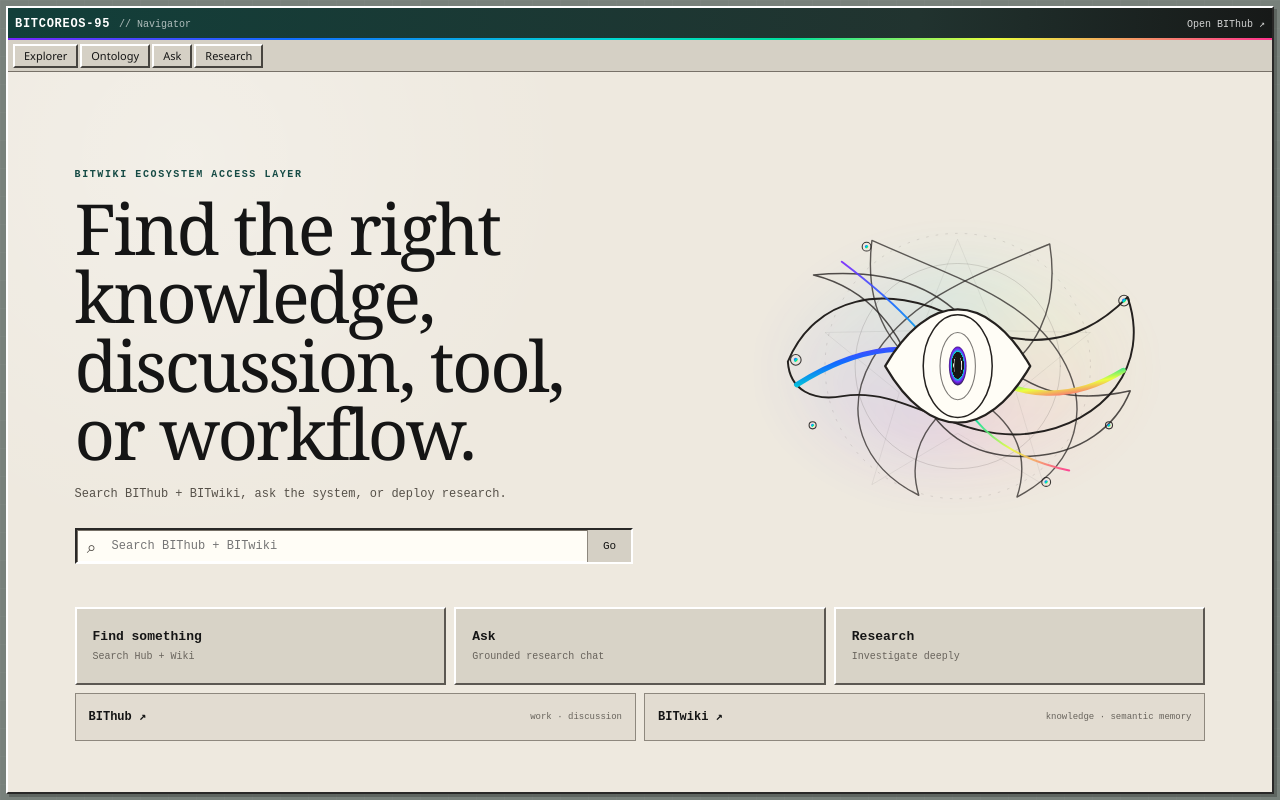
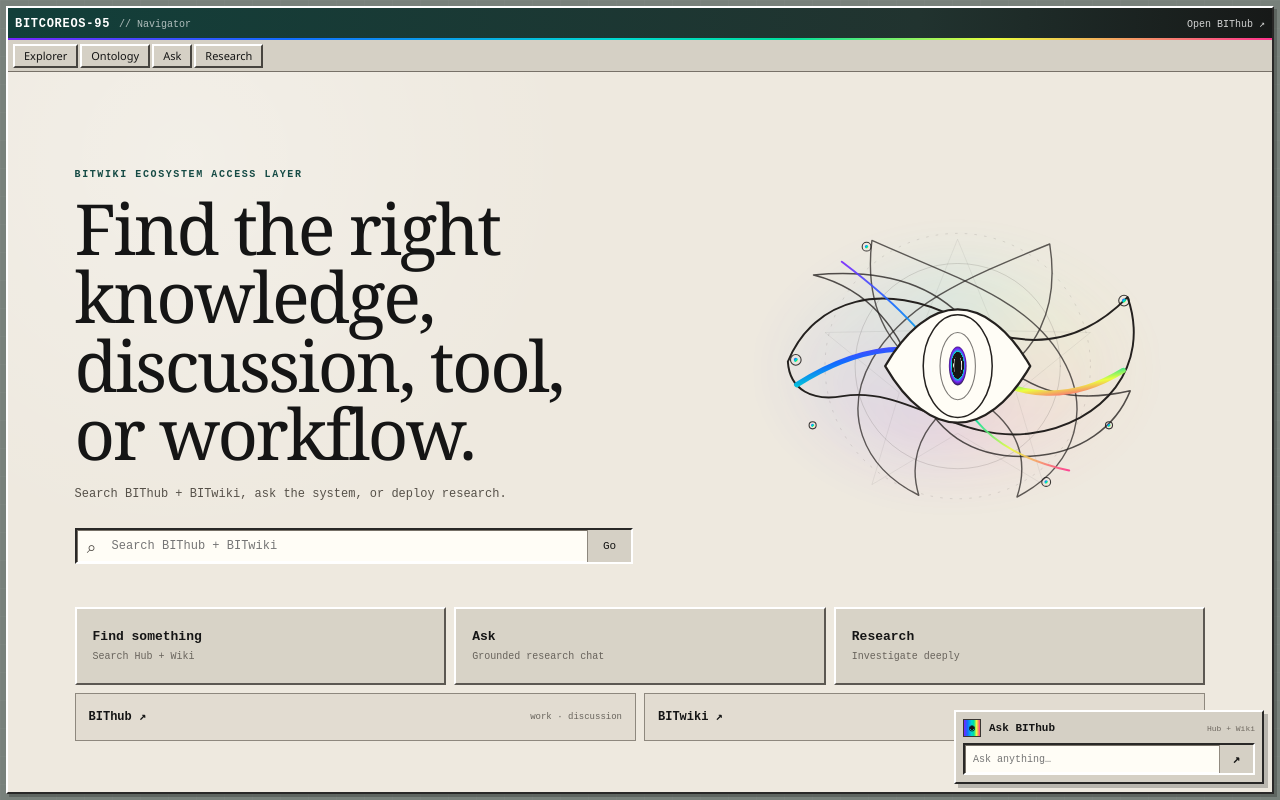
Before and after one commit to bitwikiorg/bitcoreos-95, a Next.js app: page / in a window 1280 px wide. Built offline with nearby package versions, Linux system fonts and the light colour scheme; no server answers.

Commit message:
fix: restore corner chat and remove command palette code

```diff
--- /dev/null
+++ b/app/corner-chat.css
@@ -0,0 +1,72 @@
+.corner-chat {
+  position: fixed;
+  right: 16px;
+  bottom: 16px;
+  z-index: 80;
+  width: min(310px, calc(100vw - 24px));
+  padding: 7px;
+  background: var(--chrome);
+  box-shadow: 4px 4px 0 rgba(0,0,0,.22);
+}
+
+.corner-chat-head {
+  display: grid;
+  grid-template-columns: 20px auto 1fr;
+  align-items: center;
+  gap: 6px;
+  margin-bottom: 6px;
+  font: 10px var(--mono);
+}
+
+.corner-chat-head b { font-size: 11px; }
+.corner-chat-head small {
+  justify-self: end;
+  color: #6f6961;
+  font-size: 8px;
+}
+
+.corner-chat-mark {
+  width: 18px;
+  height: 18px;
+  display: grid;
+  place-items: center;
+  border: 1px solid #393633;
+  background:
+    radial-gradient(circle at center, #151515 0 16%, transparent 17%),
+    var(--spectral);
+  color: #151515;
+  font-weight: 700;
+}
+
+.corner-chat-row {
+  display: grid;
+  grid-template-columns: minmax(0,1fr) 34px;
+  min-height: 32px;
+  background: #fffdf6;
+}
+
+.corner-chat-row input {
+  min-width: 0;
+  border: 0;
+  outline: 0;
+  padding: 7px 8px;
+  background: transparent;
+  font: 10px var(--mono);
+}
+
+.corner-chat-row button {
+  border: 0;
+  border-left: 1px solid #918a80;
+  background: var(--chrome);
+  font: 700 13px var(--mono);
+}
+
+.corner-chat-row button:hover { background: #e8e3d9; }
+
+@media (max-width: 620px) {
+  .corner-chat {
+    right: 8px;
+    bottom: 8px;
+    width: min(280px, calc(100vw - 16px));
+  }
+}
--- a/app/globals.css
+++ b/app/globals.css
@@ -78,7 +78,6 @@ button { cursor: pointer; }
 .os-tabstrip > button:active, .os-tabstrip > button[data-active="true"] { border-color:#47443f #fff #fff #47443f; background:var(--paper-low); }
 .os-tabstrip > button[data-active="true"]::before { content:""; position:absolute; left:3px; right:3px; top:-2px; height:2px; background:var(--spectral); }
 .os-tab-spacer { flex:1; }
-.command-trigger kbd { font:9px var(--mono); opacity:.55; border:1px solid #817b72; padding:1px 3px; background:#eeeae1; }
 .identity-cluster { display:flex; gap:2px; }
 .identity-button { font-weight:600; }
 .identity-off { display:flex; align-items:center; padding:0 9px; color:#5d5952; font-size:11px; }
@@ -296,24 +295,6 @@ button { cursor: pointer; }
 .packet-list li { margin-bottom:5px; font-size:10px; line-height:1.35; }
 .research-evidence .mini-title { margin-bottom:7px; }
 
-/* Command palette */
-.command-backdrop { position:fixed; inset:0; z-index:5000; display:grid; place-items:start center; padding-top:15vh; background:rgba(12,12,11,.3); backdrop-filter:blur(2px); }
-.command-palette { width:min(720px,calc(100vw - 24px)); padding:8px; background:var(--chrome); box-shadow:8px 8px 0 rgba(0,0,0,.36); }
-.command-line { margin-top:7px; display:grid; grid-template-columns:46px 1fr; align-items:center; background:#111; color:#e8e6dd; }
-.command-line span { padding:8px; font:700 11px var(--mono); color:var(--cyan); }
-.command-line input { border:0; outline:none; background:#111; color:#fff; padding:9px 4px; font-family:var(--mono); }
-.command-help { display:flex; flex-wrap:wrap; gap:14px; padding:7px 3px 0; color:#666057; font:9px var(--mono); }
-
-/* Ophanim helper */
-.ophanim-dock { position:fixed; right:18px; bottom:32px; z-index:4000; display:flex; flex-direction:column; align-items:flex-end; gap:7px; }
-.ophanim-button { width:62px; height:62px; padding:4px; background:#e5dfd4; border:2px solid; border-color:#fff #333 #333 #fff; box-shadow:4px 4px 0 rgba(0,0,0,.25); }
-.ophanim-button:hover { background:#fff; }
-.ophanim-button svg { width:100%; height:100%; }
-.ophanim-popover { width:280px; padding:9px; background:var(--paper-hi); box-shadow:5px 5px 0 rgba(0,0,0,.23); }
-.ophanim-popover strong { display:block; margin:7px 0 3px; font-size:12px; }
-.ophanim-popover p { margin:0 0 8px; color:#655f57; font-size:10px; line-height:1.35; }
-.ophanim-actions { display:flex; gap:4px; }
-
 @media (max-width: 1180px) {
   .cockpit-grid { grid-template-columns:1fr 245px; }
   .cockpit-intro { grid-template-columns:1fr; }
@@ -329,7 +310,6 @@ button { cursor: pointer; }
   .os-window { min-height:calc(100vh - 6px); grid-template-rows:31px auto 31px minmax(0,1fr) 24px; }
   .os-tabstrip { flex-wrap:wrap; }
   .os-tab-spacer { display:none; }
-  .command-trigger { margin-left:auto; }
   .cockpit-grid,.explorer-shell,.ontology-workspace,.chat-workspace,.research-workspace { height:auto; min-height:calc(100vh - 130px); grid-template-columns:1fr; overflow:visible; }
   .cockpit-rail { display:grid; grid-template-columns:repeat(3,1fr); overflow:visible; }
   .dual-feed { grid-template-columns:1fr; }
@@ -339,7 +319,7 @@ button { cursor: pointer; }
 }
 
 @media (max-width: 620px) {
-  .os-brand span:last-child,.title-divider,.profile-signal,.context-actions a,.command-trigger kbd { display:none; }
+  .os-brand span:last-child,.title-divider,.profile-signal,.context-actions a { display:none; }
   .os-tabstrip > button { padding:3px 6px; font-size:10px; }
   .identity-cluster button { display:none; }
   .cockpit-rail { grid-template-columns:1fr; }
--- a/app/layout.tsx
+++ b/app/layout.tsx
@@ -2,6 +2,7 @@ import type { Metadata } from 'next';
 import './globals.css';
 import 'reactflow/dist/style.css';
 import './simplify.css';
+import './corner-chat.css';
 
 export const metadata: Metadata = {
   title: 'BITCOREOS-95',
--- /dev/null
+++ b/components/CornerChat.tsx
@@ -0,0 +1,35 @@
+'use client';
+
+import { FormEvent, useState } from 'react';
+import { useRouter } from 'next/navigation';
+
+export function CornerChat() {
+  const router = useRouter();
+  const [question, setQuestion] = useState('');
+
+  function openAsk(event: FormEvent<HTMLFormElement>) {
+    event.preventDefault();
+    const value = question.trim();
+    if (value) sessionStorage.setItem('bitcoreos-chat-seed', value);
+    router.push('/ask');
+  }
+
+  return (
+    <form className="corner-chat raised" onSubmit={openAsk} aria-label="Ask BIThub">
+      <div className="corner-chat-head">
+        <span className="corner-chat-mark" aria-hidden="true">◎</span>
+        <b>Ask BIThub</b>
+        <small>Hub + Wiki</small>
+      </div>
+      <div className="corner-chat-row sunken">
+        <input
+          value={question}
+          onChange={(event) => setQuestion(event.target.value)}
+          placeholder="Ask anything…"
+          aria-label="Question for BIThub"
+        />
+        <button type="submit" aria-label="Open chat">↗</button>
+      </div>
+    </form>
+  );
+}
--- a/components/Shell.tsx
+++ b/components/Shell.tsx
@@ -7,6 +7,7 @@ import { Explorer } from './Explorer';
 import { OntologyGraph } from './OntologyGraph';
 import { ChatWorkspace } from './ChatWorkspace';
 import { ResearchWorkspace } from './ResearchWorkspace';
+import { CornerChat } from './CornerChat';
 
 export type View = 'cockpit' | 'explorer' | 'ontology' | 'ask' | 'research';
 
@@ -81,6 +82,8 @@ export function Shell({ initialView = 'cockpit' }: { initialView?: View }) {
           {initialView === 'research' && <ResearchWorkspace />}
         </div>
       </section>
+
+      {initialView !== 'ask' && <CornerChat />}
     </main>
   );
 }
```
